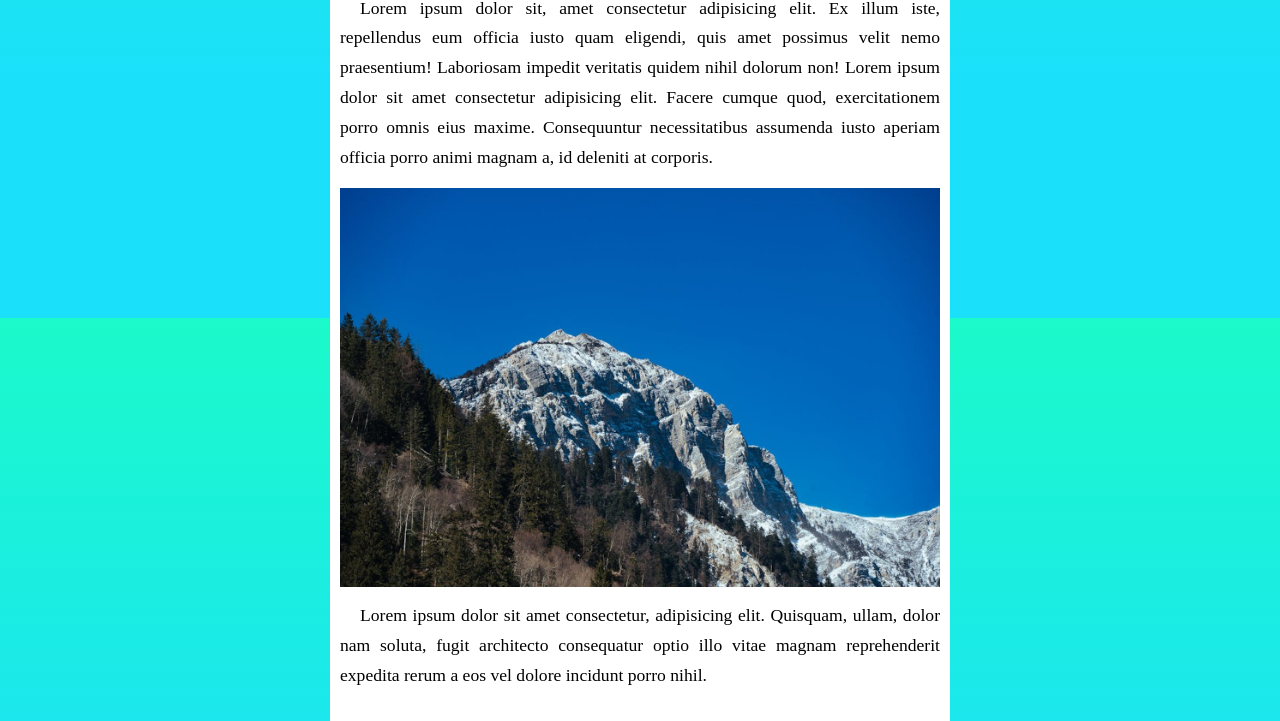
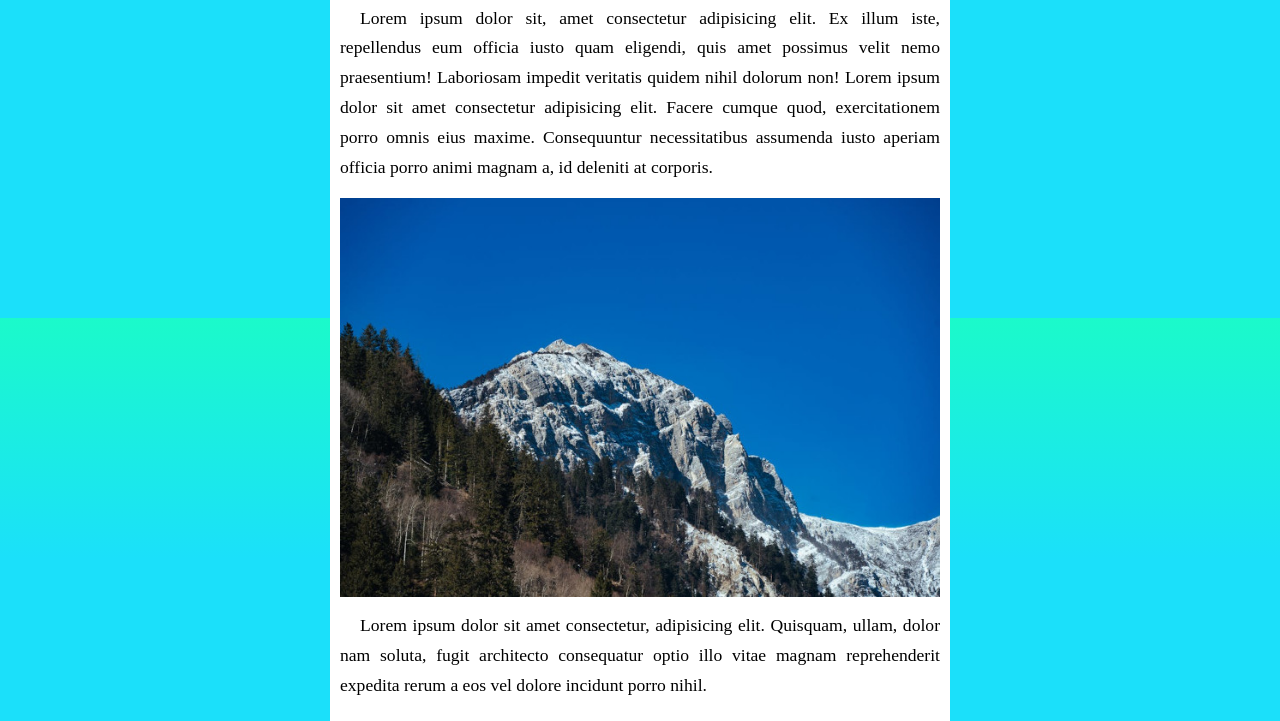
Before and after one commit to AndreFonsecaFontes/Meus_modelos, a plain HTML site: page Testes/first_test/teste002.html in a window 1280 px wide. Shown: the part 482-1203 px from the top of the page. Drawn offline with Linux system fonts and the light colour scheme; grey boxes are pictures that could not be loaded.

Commit message:
Update teste002.html

```diff
--- a/Testes/first_test/teste002.html
+++ b/Testes/first_test/teste002.html
@@ -5,7 +5,7 @@
     <meta name="viewport" content="width=device-width, initial-scale=1.0">
     <title>Site teste</title>
     <link rel="shortcut icon" href="favicon.ico" type="image/x-icon">
-    <link rel="stylesheet" href="style/style.css">
+    <link rel="stylesheet" href="style/style_2.css">
 </head>
 <body>
     <header>
```
